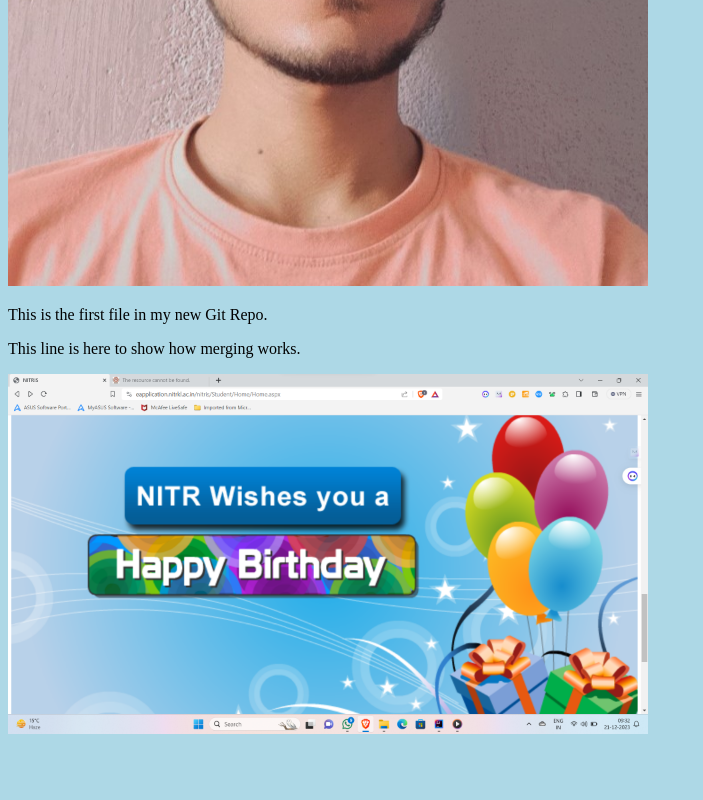
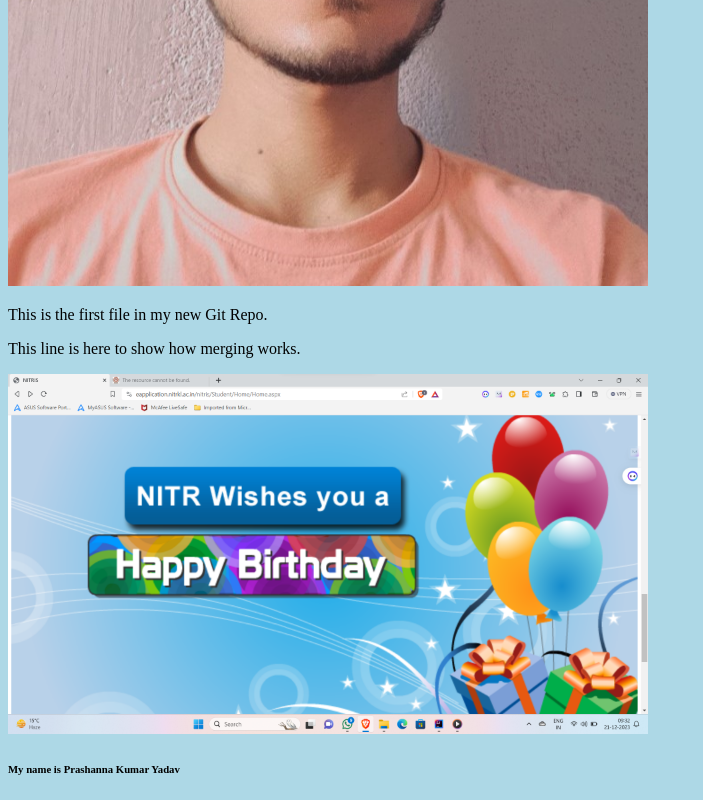
Before and after one commit to yprashanna/helloWorld, a plain HTML site: page index.html in a window 1280 px wide. Shown: the part 434-1234 px from the top of the page, without its empty margins (0-703 px from the left). Before the commit the page ends 1180 px from the top, so only its background shows below. Drawn offline with Linux system fonts and the light colour scheme.

```diff
--- a/index.html
+++ b/index.html
@@ -12,5 +12,6 @@
 <p>This line is here to show how merging works.</p>
 <div><img src="img_hello_git.jpg" alt="Hello Git" style="width:100%;max-width:640px"></div>
 
+<h6>My name is Prashanna Kumar Yadav</h6>
 </body>
 </html>
```
